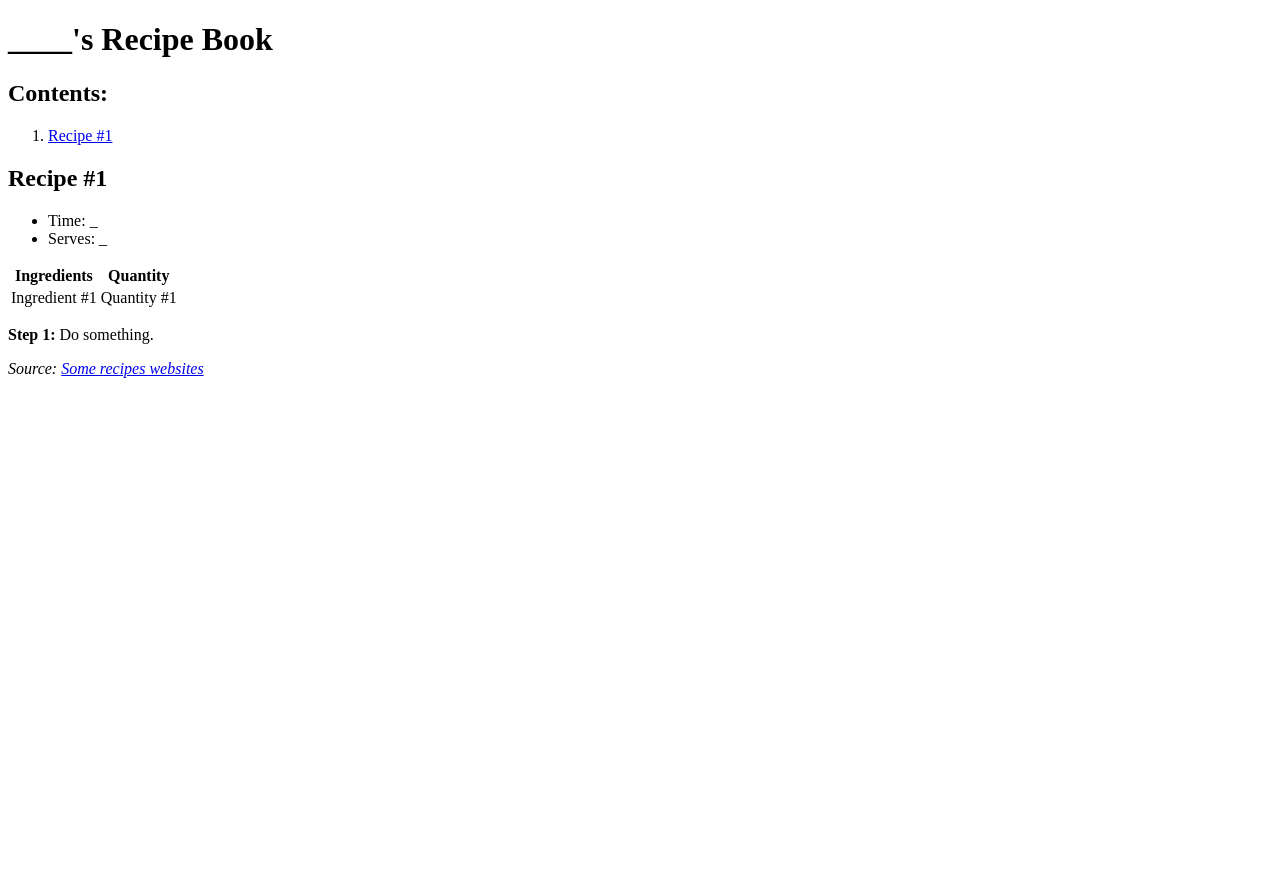
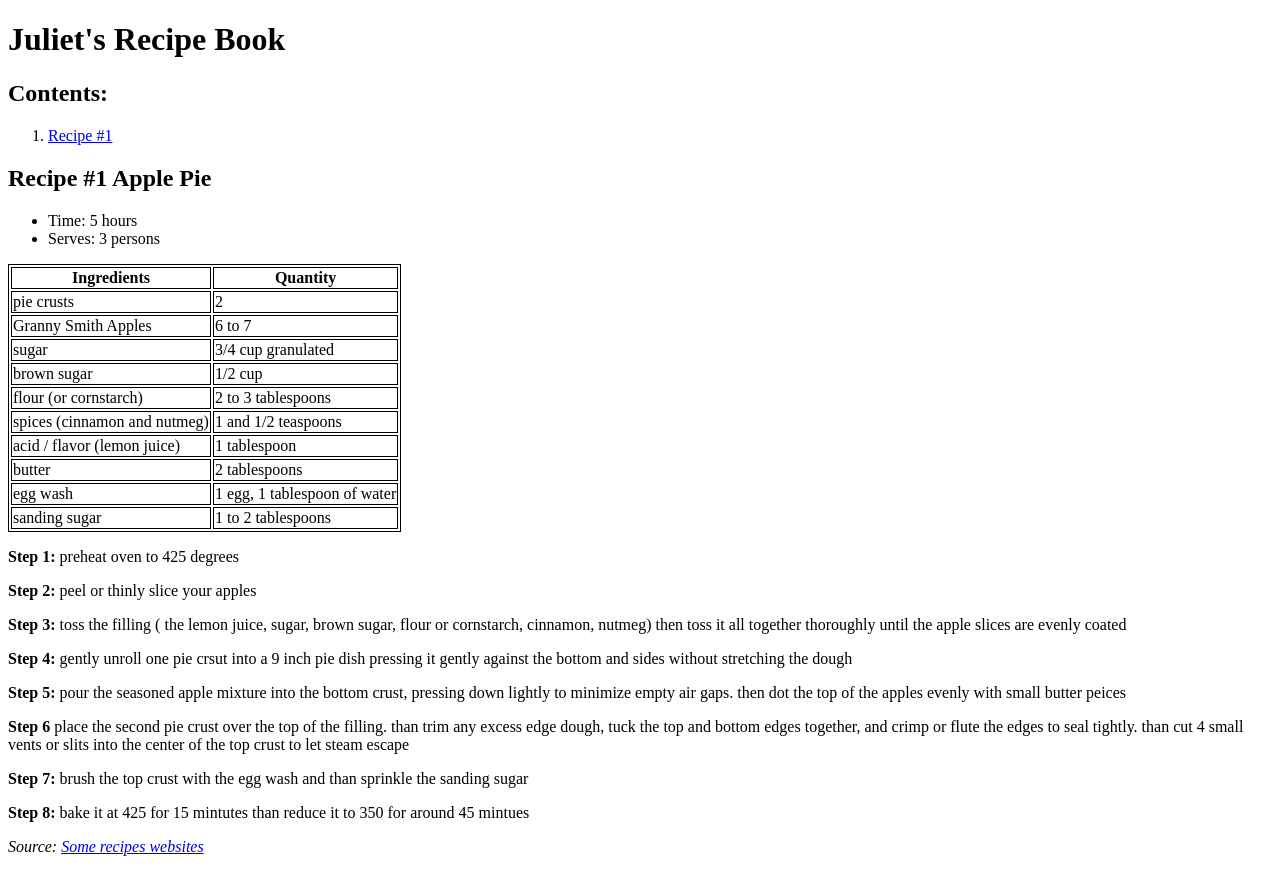
Before and after one commit to julietb20/3-P-Unit-3-Project, a plain HTML site: page index.html in a window 1280 px wide. Before the commit the page ends 800 px from the top, so only its background shows below. Drawn offline with Linux system fonts and the light colour scheme.

Commit message:
updated project

```diff
--- a/index.html
+++ b/index.html
@@ -20,44 +20,93 @@ Select ONE Additional Feature to Add
   <title>Project: Recipe book</title>
   <meta charset="utf-8">
   <style>
+    td, th, table {
+      border: 1px solid black;
+    }
   </style>
 </head>
 
 <body>
 
-  <h1>____'s Recipe Book</h1>
+  <h1>Juliet's Recipe Book</h1>
 
   <h2>Contents:</h2>
 
   <ol>
-    <li><a href="?">Recipe #1</a></li>
+    <li><a href="?">Recipe #1</a>  </li>
   </ol>
 
-  <h2 id="?">Recipe #1</h2>
+  <h2 id="?">Recipe #1 Apple Pie</h2>
 
   <ul>
-    <li>Time: _</li>
-    <li>Serves: _</li>
+    <li>Time: 5 hours</li>
+    <li>Serves: 3 persons</li>
   </ul>
 
   <table>
     <thead>
       <tr>
         <th>Ingredients</th>
+
         <th>Quantity</th>
       </tr>
     </thead>
     <tbody>
       <tr>
-        <td>Ingredient #1</td>
-        <td>Quantity #1</td>
+        <td>pie crusts</td>
+        <td>2</td>
+      </tr>
+      <tr>
+        <td>Granny Smith Apples</td>
+        <td> 6 to 7</td>
+      </tr>
+      <tr>
+        <td>sugar</td>
+        <td>3/4 cup granulated</td>
+      </tr>
+      <tr>
+        <td>brown sugar</td>
+        <td>1/2 cup </td>
+      </tr>
+<tr>
+        <td>flour (or cornstarch)</td>
+        <td>2 to 3 tablespoons </td>
+      </tr>
+      <tr>
+        <td>spices (cinnamon and nutmeg)</td>
+        <td>1 and 1/2 teaspoons</td>
+      </tr>
+      <tr>
+        <td>acid / flavor (lemon juice)</td>
+        <td>1 tablespoon</td>
+      </tr>
+      <tr>
+        <td>butter</td>
+        <td>2 tablespoons</td>
+      </tr>
+      <tr>
+        <td>egg wash </td>
+        <td>1 egg, 1 tablespoon of water</td>
+      </tr>
+      <tr>
+        <td>sanding sugar</td>
+        <td> 1 to 2 tablespoons</td>
       </tr>
     </tbody>
   </table>
 
-  <p><strong>Step 1:</strong> Do something.
+  <p><strong>Step 1:</strong> preheat oven to 425 degrees
   </p>
-
+   <p><strong>Step 2:</strong> peel or thinly slice your apples
+    <p>
+       <p><strong>Step 3:</strong> toss the filling ( the lemon juice, sugar, brown sugar, flour or cornstarch, cinnamon, nutmeg) then toss it all together thoroughly until the apple slices are evenly coated
+    </p>
+     <p><strong>Step 4:</strong> gently unroll one pie crsut into a 9 inch pie dish pressing it gently against the bottom and sides without stretching the dough
+      </P>
+ <p><strong>Step 5: </strong> pour the seasoned apple mixture into the bottom crust, pressing down lightly to minimize empty air gaps. then dot the top of the apples evenly with small butter peices
+   <p><strong>Step 6</strong> place the second pie crust over the top of the filling. than trim any excess edge dough, tuck the top and bottom edges together, and crimp or flute the edges to seal tightly. than cut 4 small vents or slits into the center of the top crust to let steam escape
+     <p><strong>Step 7:</strong> brush the top crust with the egg wash and than sprinkle the sanding sugar
+       <p><strong>Step 8:</strong> bake it at 425 for 15 mintutes than reduce it to 350 for around 45 mintues
   <p><em>Source: <a href="?">Some recipes websites</a></em></p>
 
 </body>
```
